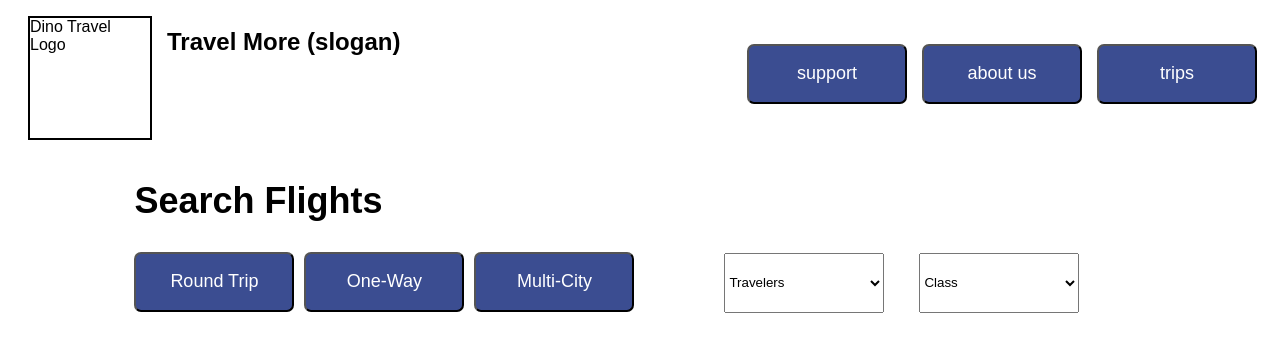
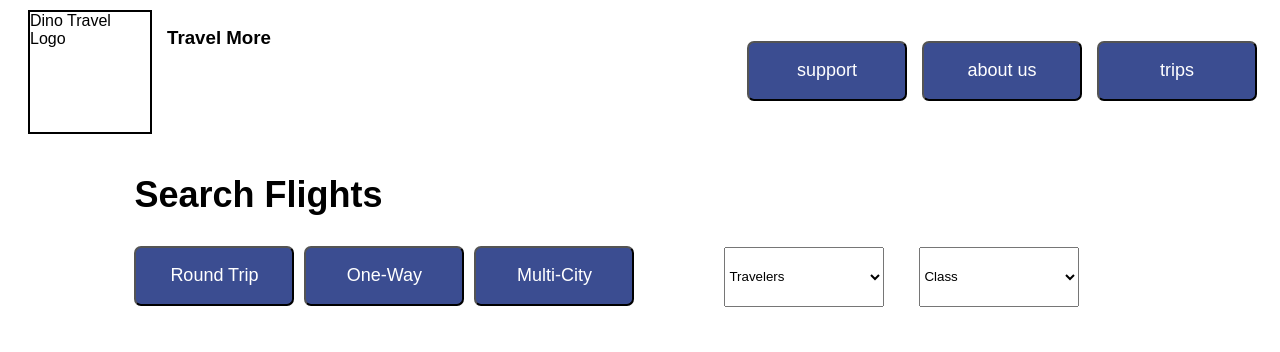
Before and after one commit to Daniel-McCarthy/DinoTravelFrontend, a React app: page / in a window 1280 px wide. Shown: the top 352 px of the page. Built offline with nearby package versions, Linux system fonts and the light colour scheme.

Commit message:
Remove (slogan) from temporary slogan text

```diff
--- a/src/HomePage.tsx
+++ b/src/HomePage.tsx
@@ -26,7 +26,7 @@ export class HomePage extends React.Component<IHomePageProps, IHomePageState> {
                     <div className="banner">
                         <div className="logo">Dino Travel Logo</div>
                         <div className="slogan">
-                            <h2 className="slogan">Travel More (slogan)</h2>
+                            <h3 className="slogan">Travel More</h3>
                         </div>
                     </div>
 
```
